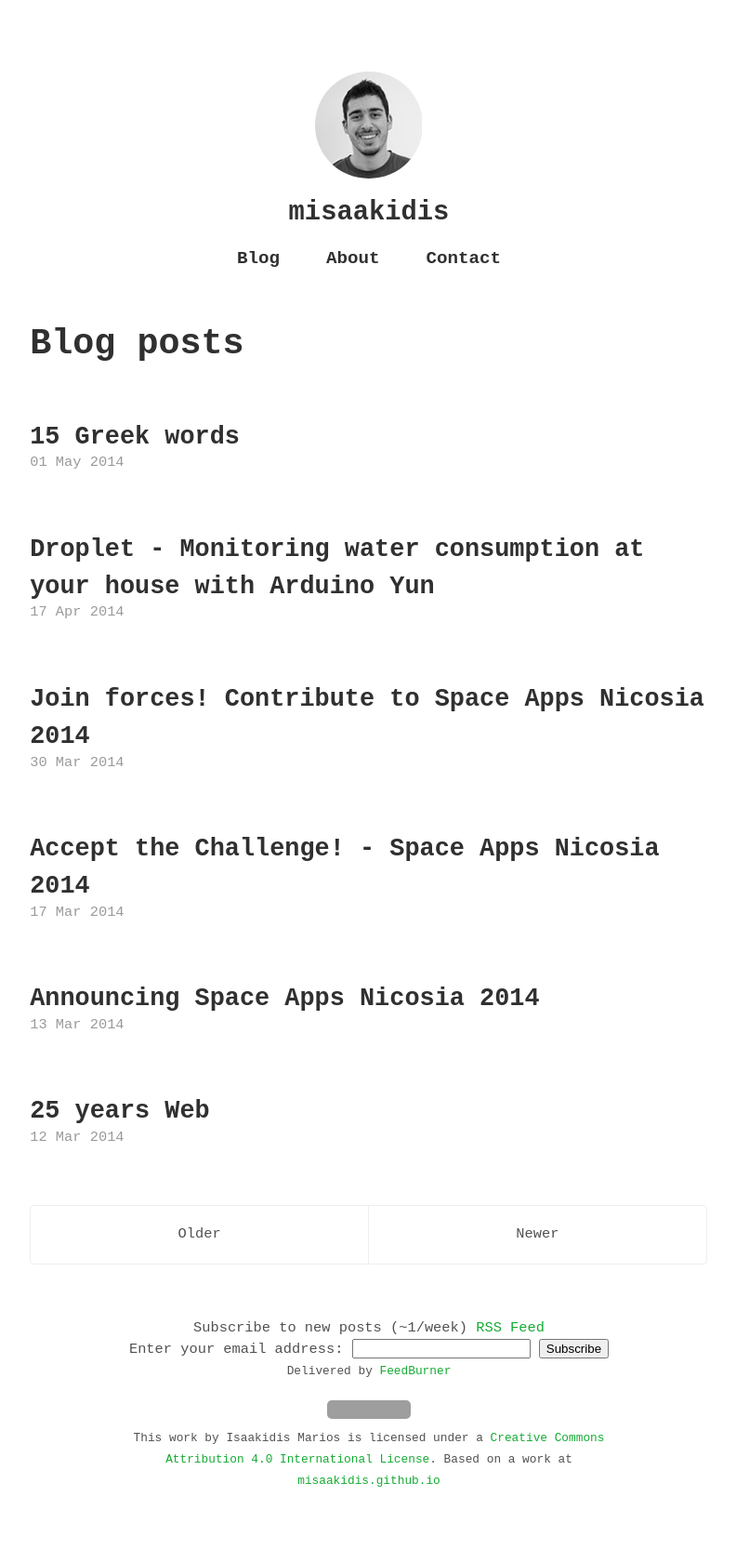
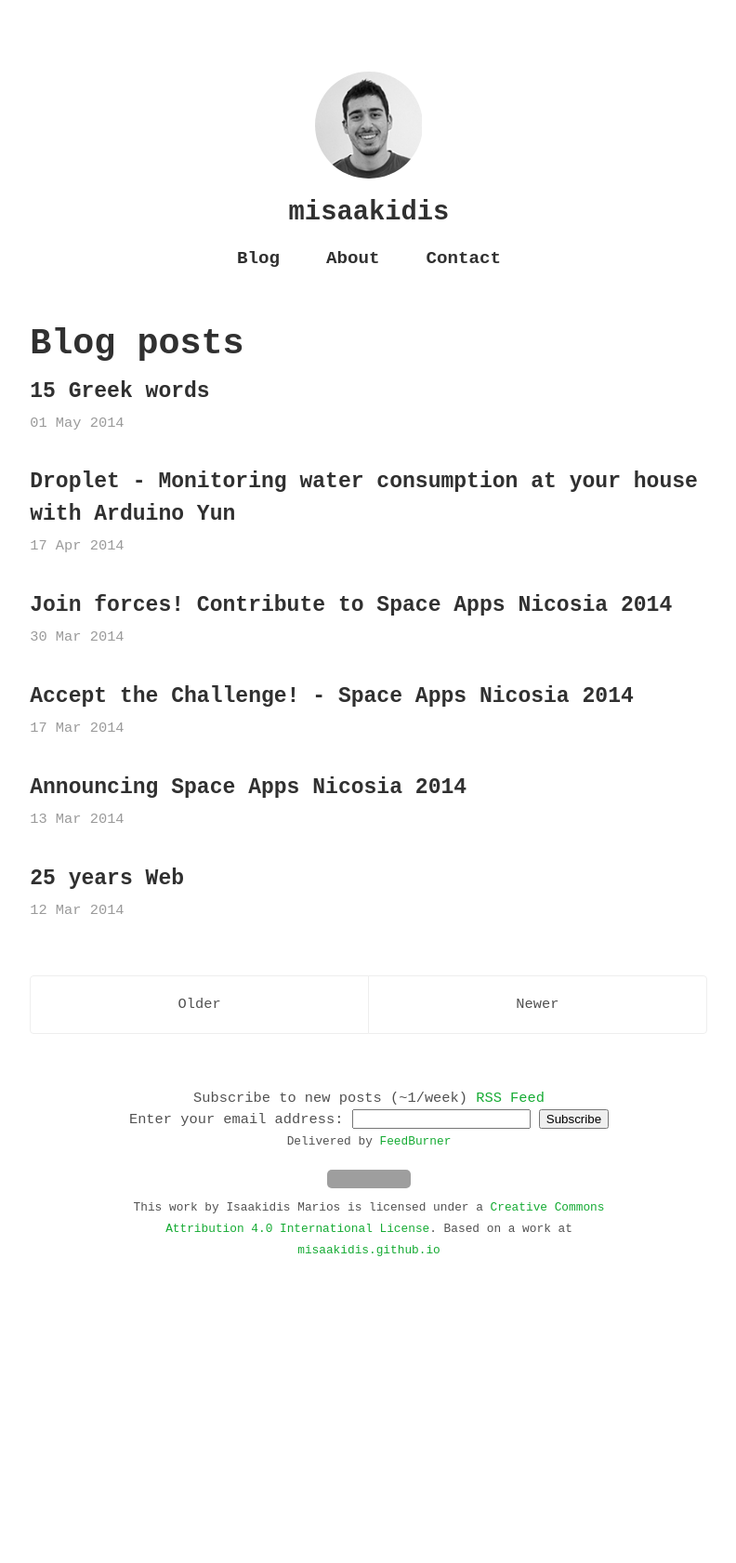
Before and after one commit to misaakidis/misaakidis.github.io, a Jekyll site: the page built from index.html, in a window 1280 px wide. Shown: the whole page at 93% size, without its empty margins (243-1035 px from the left). Built offline with Jekyll 4.4.1, drawn with Linux system fonts in a browser that asks for light colours; Markdown is read by kramdown in place of the engine named in the settings; the list of posts is cut into pages by our own code; after the commit the page ends 1433 px from its top, so only the background shows below that; grey boxes are pictures that could not be loaded.

Commit message:
MOD home page posts design

```diff
--- a/index.html
+++ b/index.html
@@ -4,7 +4,7 @@ title: Home
 ---
 
 <h1 class="page-title">Blog posts</h1>
-<br><br>
+
 <div class="posts">
     {% for post in paginator.posts %}
         <div class="post">
--- a/public/css/poole.css
+++ b/public/css/poole.css
@@ -300,9 +300,8 @@ tbody tr:nth-child(odd) th {
  * page is wrapped in `.page` and is only used on the page layout.
  */
 
-.page,
-.post {
-  margin-bottom: 4em;
+.page, .post {
+  margin-bottom: 1.8rem;
 }
 
 /* Blog post or page title */
@@ -318,9 +317,9 @@ tbody tr:nth-child(odd) th {
 
 /* Meta data line below post title */
 .post-date {
-  display: block;
+  /*display: block;
   margin-top: -.5rem;
-  margin-bottom: 1rem;
+  margin-bottom: 1rem;*/
   color: #9a9a9a;
 }
 
--- a/public/css/thoughts.css
+++ b/public/css/thoughts.css
@@ -18,7 +18,7 @@ h2 a:hover, h4 a:hover {
 }
 
 .post-title {
-  font-size: 1.4rem;
+  font-size: 1.2rem;
   font-weight: bold;
   margin-bottom: 0.3rem;
 }
```
